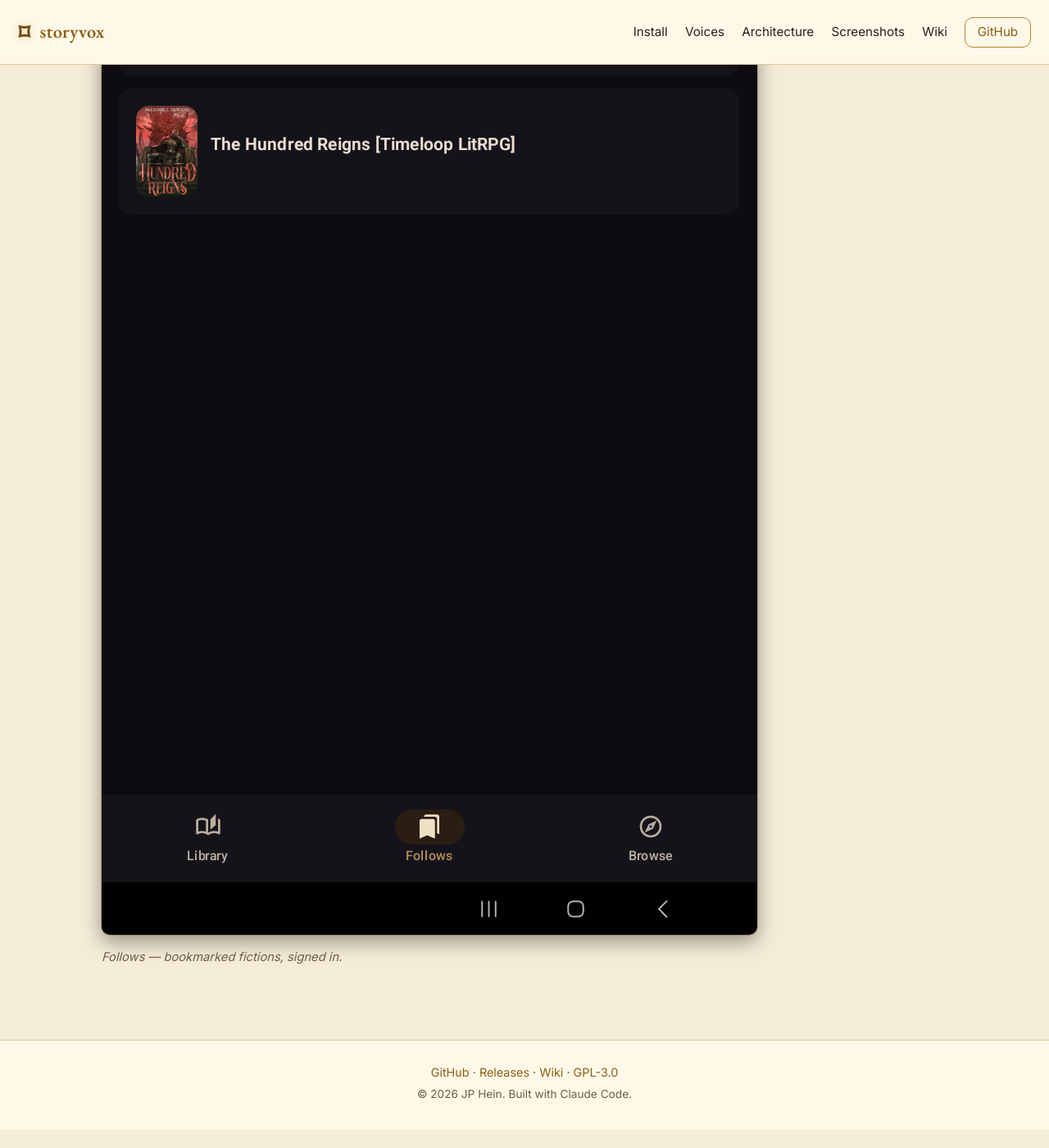
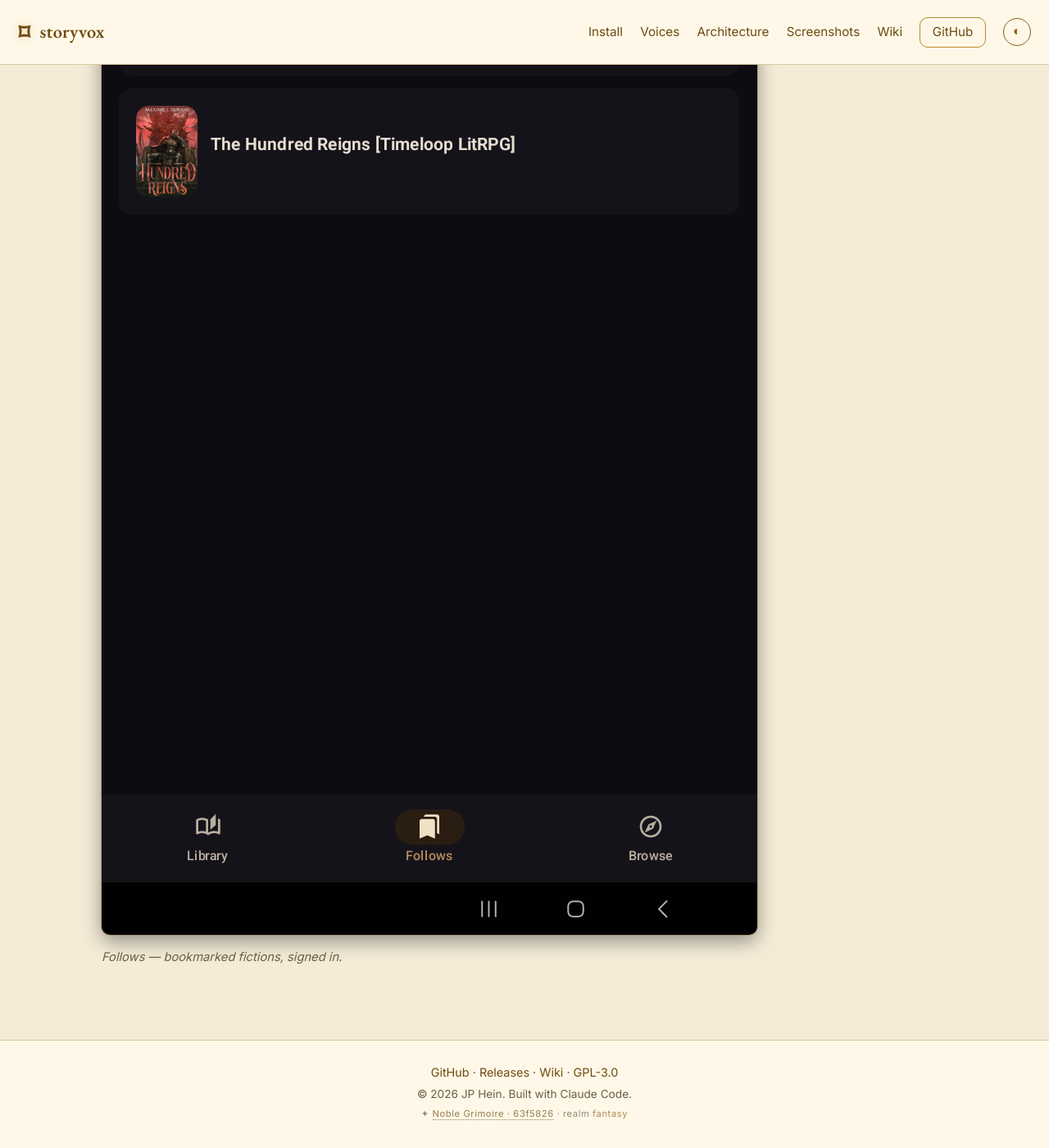
Before and after one commit to realm-watch/storyvox, a Jekyll site: the page built from docs/screenshots.md, in a window 1280 px wide and 1400 px high, scrolled down 12328 px. Shown: the whole window at 82% size. Built offline with Jekyll 4.4.1, drawn with Linux system fonts in a browser that asks for light colours; before the commit the page ends 13706 px from its top, so only the background shows below that.

Commit message:
docs(site): wire realm-sigil + dark.realm.watch into the docs site
- realm-sigil: generated docs/version.json (Noble Grimoire · 63f5826,
  realm: fantasy) and injected <meta name="realm-version"> into the
  Jekyll layout. A small sigil badge in the footer reads the meta tag
  via safe DOM (textContent + appendChild) and links the version
  string to the commit URL.

- dark.realm.watch Tier 2: no-FOUC head snippet + dark.css + dark.js,
  inlined into docs/assets/dark/ since dark.realm.watch isn't on DNS
  yet. Tri-state cycle button (system / dark / light) in the nav with
  sun/moon/half-disc glyphs that swap on dark:change.

- CSS adapted to honor data-theme: existing prefers-color-scheme light
  block now also fires under :root[data-theme="light"], and the
  system-pref version is scoped with :not([data-theme="dark"]) so an
  explicit dark choice overrides the system preference.

- docs/index.md "What just shipped" callout was 13 releases stale at
  v0.4.83; bumped to v0.5.00 Library Nocturne UX milestone and
  relabelled the cumulative summary "Earlier in v0.4".

Co-Authored-By: Claude Opus 4.7 (1M context) <noreply@anthropic.com>

```diff
--- a/docs/_layouts/default.html
+++ b/docs/_layouts/default.html
@@ -7,10 +7,14 @@
   <meta name="description" content="{{ page.description | default: site.description }}" />
   {%- seo title=false -%}
   <link rel="icon" href="{{ '/assets/favicon.svg' | relative_url }}" type="image/svg+xml" />
+  {%- comment -%} dark.realm.watch Tier 2 — inlined locally (dark.realm.watch not yet on DNS) {%- endcomment -%}
+  <script>(()=>{try{var s=localStorage.getItem('drw-theme');if(s==='dark'||s==='light')document.documentElement.setAttribute('data-theme',s)}catch(_){}})()</script>
+  <link rel="stylesheet" href="{{ '/assets/dark/dark.css' | relative_url }}" />
   <link rel="preconnect" href="https://fonts.googleapis.com" />
   <link rel="preconnect" href="https://fonts.gstatic.com" crossorigin />
   <link rel="stylesheet" href="https://fonts.googleapis.com/css2?family=EB+Garamond:ital,wght@0,400;0,500;0,600;1,400&family=Inter:wght@400;500;600;700&display=swap" />
   <link rel="stylesheet" href="{{ '/assets/css/style.css' | relative_url }}" />
+  <meta name="realm-version" content='{"name": "storyvox", "description": "Neural-voice audiobook player for any text you have \u2014 offline TTS, optional Azure HD cloud voices, Library Nocturne aesthetic", "version": "Noble Grimoire \u00b7 63f5826", "hash": "63f5826", "branch": "docs/sigil-and-dark-realm", "dirty": false, "built": "2026-05-11T01:46:47Z", "realm": "fantasy", "repo": "https://github.com/jphein/storyvox", "commit_url": "https://github.com/jphein/storyvox/commit/63f5826"}'>
 </head>
 <body>
   <header class="site-header">
@@ -25,6 +29,9 @@
       <a href="{{ '/screenshots/' | relative_url }}">Screenshots</a>
       <a href="https://github.com/jphein/storyvox/wiki">Wiki</a>
       <a href="https://github.com/jphein/storyvox" class="nav-cta">GitHub</a>
+      <button id="theme-toggle" class="theme-toggle" type="button" aria-label="Cycle theme: system, dark, light" title="Cycle theme">
+        <span class="theme-toggle-icon" aria-hidden="true">◐</span>
+      </button>
     </nav>
   </header>
   <main class="site-main">
@@ -38,6 +45,48 @@
       <a href="https://github.com/jphein/storyvox/blob/main/LICENSE">GPL-3.0</a>
     </p>
     <p class="muted">© {{ 'now' | date: '%Y' }} JP Hein. Built with Claude Code.</p>
+    <p class="sigil-mark muted" aria-label="Realm sigil version">
+      <span aria-hidden="true">✦</span> <span class="sigil-version">sigil bound</span>
+    </p>
   </footer>
+  <script src="{{ '/assets/dark/dark.js' | relative_url }}"></script>
+  <script>
+    (() => {
+      const btn = document.getElementById('theme-toggle');
+      if (!btn || !window.Dark) return;
+      const icons = { system: '◐', dark: '☾', light: '☀' };
+      const sync = () => {
+        const cur = Dark.current();
+        btn.querySelector('.theme-toggle-icon').textContent = icons[cur] || '◐';
+        btn.setAttribute('data-state', cur);
+      };
+      btn.addEventListener('click', () => Dark.cycle());
+      document.addEventListener('dark:change', sync);
+      sync();
+    })();
+    (() => {
+      const meta = document.querySelector('meta[name="realm-version"]');
+      const mark = document.querySelector('.sigil-version');
+      if (!meta || !mark) return;
+      try {
+        const d = JSON.parse(meta.content);
+        const realm = d.realm || 'fantasy';
+        const ver = d.version || 'sigil bound';
+        mark.textContent = '';
+        if (d.commit_url) {
+          const a = document.createElement('a');
+          a.href = d.commit_url;
+          a.textContent = ver;
+          mark.appendChild(a);
+        } else {
+          mark.appendChild(document.createTextNode(ver));
+        }
+        mark.appendChild(document.createTextNode(' · realm '));
+        const em = document.createElement('em');
+        em.textContent = realm;
+        mark.appendChild(em);
+      } catch (_) { /* leave fallback text */ }
+    })();
+  </script>
 </body>
 </html>
--- a/docs/assets/css/style.css
+++ b/docs/assets/css/style.css
@@ -20,8 +20,21 @@
   --radius-md: 10px;
 }
 
+/* Light palette — applied explicitly via [data-theme="light"] or via system pref
+ * when no explicit theme is set. dark.realm.watch toggles data-theme on <html>. */
+:root[data-theme="light"] {
+  --warm-bg: #f5ecd8;
+  --warm-bg-elev: #fff8e8;
+  --warm-bg-card: #fffaef;
+  --warm-fg: #2a2015;
+  --warm-fg-muted: #6d5d44;
+  --warm-rule: #d9c89e;
+  --brass-300: #8a5f17;
+  --brass-400: #6f4a10;
+  --brass-500: #b8862a;
+}
 @media (prefers-color-scheme: light) {
-  :root {
+  :root:not([data-theme="dark"]) {
     --warm-bg: #f5ecd8;
     --warm-bg-elev: #fff8e8;
     --warm-bg-card: #fffaef;
@@ -50,9 +63,11 @@ body {
 
 a { color: var(--brass-300); text-decoration: none; }
 a:hover { color: var(--brass-400); text-decoration: underline; }
+:root[data-theme="light"] a { color: var(--brass-400); }
+:root[data-theme="light"] a:hover { color: var(--brass-500); }
 @media (prefers-color-scheme: light) {
-  a { color: var(--brass-400); }
-  a:hover { color: var(--brass-500); }
+  :root:not([data-theme="dark"]) a { color: var(--brass-400); }
+  :root:not([data-theme="dark"]) a:hover { color: var(--brass-500); }
 }
 
 code {
@@ -386,6 +401,48 @@ li { margin: 0.25em 0; }
 section { margin-bottom: 2.5em; }
 section:first-of-type { margin-top: 0; }
 
+/* Theme toggle button — brass coin in the nav */
+.theme-toggle {
+  display: inline-flex;
+  align-items: center;
+  justify-content: center;
+  width: 2.1em;
+  height: 2.1em;
+  padding: 0;
+  border: 1px solid var(--brass-600);
+  border-radius: 999px;
+  background: transparent;
+  color: var(--brass-300);
+  font-size: 1.05em;
+  line-height: 1;
+  cursor: pointer;
+  transition: border-color 0.15s ease, color 0.15s ease, background 0.15s ease;
+}
+.theme-toggle:hover {
+  border-color: var(--brass-400);
+  color: var(--brass-400);
+  background: var(--warm-bg-card);
+}
+.theme-toggle:focus-visible {
+  outline: 2px solid var(--brass-400);
+  outline-offset: 2px;
+}
+.theme-toggle .theme-toggle-icon {
+  display: inline-block;
+  transform: translateY(-1px);
+}
+
+/* Realm sigil mark — bottom-of-footer watermark from version.json meta tag */
+.sigil-mark {
+  margin-top: 0.4em !important;
+  font-size: 0.78em;
+  letter-spacing: 0.05em;
+  opacity: 0.7;
+}
+.sigil-mark a { color: inherit; border-bottom: 1px dotted currentColor; }
+.sigil-mark a:hover { color: var(--brass-300); text-decoration: none; }
+.sigil-mark em { font-style: normal; color: var(--brass-300); }
+
 /* Reduced motion */
 @media (prefers-reduced-motion: reduce) {
   * { transition: none !important; animation: none !important; }
--- /dev/null
+++ b/docs/assets/dark/dark.css
@@ -0,0 +1,16 @@
+/* dark.realm.watch — schema-agnostic dark/light selector preset.
+   Pairs <html data-theme="..."> with prefers-color-scheme.
+   Three states: data-theme="light"  -> explicit light
+                 data-theme="dark"   -> explicit dark
+                 (attribute absent)  -> follow system */
+
+:root[data-theme="light"] { color-scheme: light; }
+:root[data-theme="dark"]  { color-scheme: dark; }
+
+@media (prefers-color-scheme: light) {
+  :root:not([data-theme="dark"]) { color-scheme: light; }
+}
+
+@media (prefers-color-scheme: dark) {
+  :root:not([data-theme="light"]) { color-scheme: dark; }
+}
--- /dev/null
+++ b/docs/assets/dark/dark.js
@@ -0,0 +1,87 @@
+// dark.realm.watch — system-aware dark/light theming engine.
+// Public API: window.Dark.{current, effective, set, cycle, config}.
+// Three states: 'light', 'dark', 'system' (system = absence of stored value).
+
+(function () {
+  var VALID = ['light', 'dark', 'system'];
+  var storageKey = 'drw-theme';
+  var mediaQuery = null;
+
+  function readPref() {
+    try {
+      var v = localStorage.getItem(storageKey);
+      return v === 'light' || v === 'dark' ? v : 'system';
+    } catch (_) {
+      return 'system';
+    }
+  }
+
+  function writePref(v) {
+    try {
+      if (v === 'system') localStorage.removeItem(storageKey);
+      else localStorage.setItem(storageKey, v);
+    } catch (_) {}
+  }
+
+  function effective() {
+    var p = readPref();
+    if (p !== 'system') return p;
+    if (!mediaQuery) mediaQuery = matchMedia('(prefers-color-scheme: dark)');
+    return mediaQuery.matches ? 'dark' : 'light';
+  }
+
+  function apply() {
+    var p = readPref();
+    var root = document.documentElement;
+    if (p === 'system') root.removeAttribute('data-theme');
+    else root.setAttribute('data-theme', p);
+    document.dispatchEvent(new CustomEvent('dark:change', {
+      detail: { theme: p, effective: effective() },
+    }));
+  }
+
+  function set(v) {
+    if (VALID.indexOf(v) === -1) {
+      throw new Error('Dark.set: invalid value: ' + v);
+    }
+    writePref(v);
+    apply();
+  }
+
+  function cycle() {
+    var p = readPref();
+    var next = p === 'system' ? 'dark' : p === 'dark' ? 'light' : 'system';
+    set(next);
+  }
+
+  function config(opts) {
+    if (opts && typeof opts.storage === 'string') {
+      storageKey = opts.storage;
+      apply();
+    }
+  }
+
+  function init() {
+    if (!mediaQuery) mediaQuery = matchMedia('(prefers-color-scheme: dark)');
+    if (mediaQuery.addEventListener) {
+      mediaQuery.addEventListener('change', function () {
+        if (readPref() === 'system') apply();
+      });
+    }
+    apply();
+  }
+
+  window.Dark = {
+    current: readPref,
+    effective: effective,
+    set: set,
+    cycle: cycle,
+    config: config,
+  };
+
+  if (document.readyState === 'loading') {
+    document.addEventListener('DOMContentLoaded', init);
+  } else {
+    init();
+  }
+})();
```
Also changed, not shown: docs/index.md (+8 -5 lines), docs/version.json (added, +12 -0 lines).
